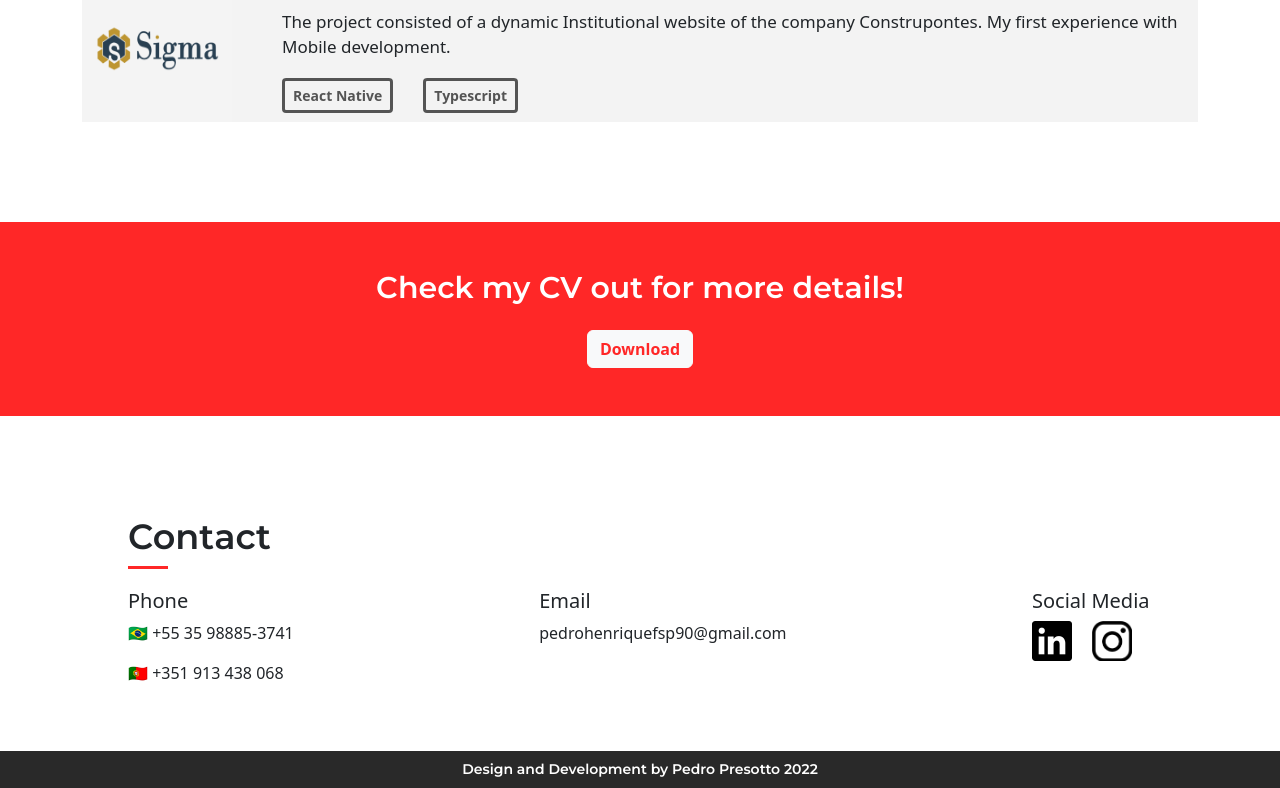
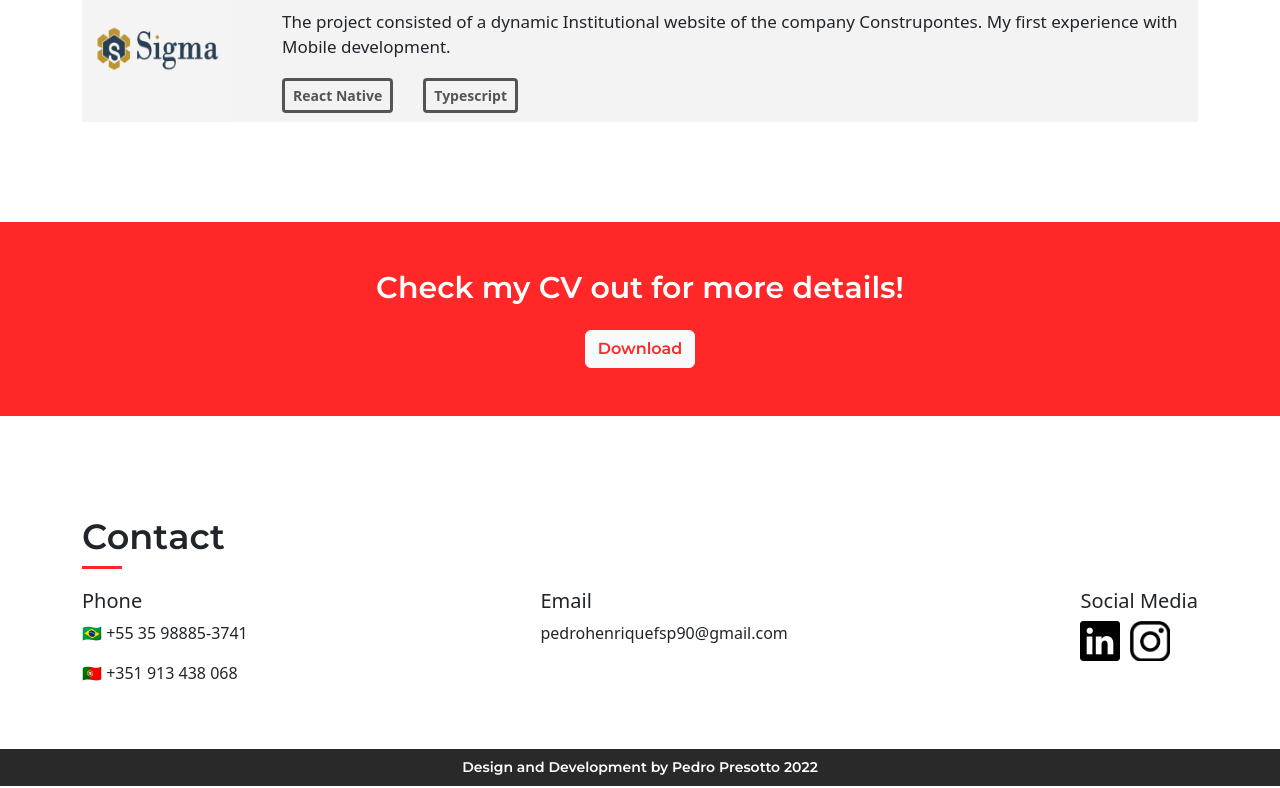
Before and after one commit to pedrofsp/My-Portifolio-Website, a React (Create React App) app: page / in a window 1280 px wide. Shown: the part 2462-3250 px from the top of the page. Built offline with nearby package versions, Linux system fonts and the light colour scheme.

Commit message:
Contact Update

```diff
--- a/src/App.scss
+++ b/src/App.scss
@@ -126,42 +126,36 @@ p {
   padding: 0;
 }
 
-/*.App {
-  text-align: center;
+/*All standart customization*/
+* {
 }
 
-.App-logo {
-  height: 40vmin;
-  pointer-events: none;
+/*Backgrounds*/
+
+.background-red {
+  background-color: $red;
 }
 
-@media (prefers-reduced-motion: no-preference) {
-  .App-logo {
-    animation: App-logo-spin infinite 20s linear;
-  }
+.background-black {
+  background-color: $black;
 }
 
-.App-header {
-  background-color: #282c34;
-  min-height: 100vh;
-  display: flex;
-  flex-direction: column;
-  align-items: center;
-  justify-content: center;
-  font-size: calc(10px + 2vmin);
-  color: white;
+/*Font colors*/
+
+.font-white {
+  color: $white;
 }
 
-.App-link {
-  color: #61dafb;
+.font-red {
+  color: $red !important;
 }
 
-@keyframes App-logo-spin {
-  from {
-    transform: rotate(0deg);
-  }
-  to {
-    transform: rotate(360deg);
-  }
+/*Font Family*/
+
+.montserrat-semi-bold {
+  font-family: MontserratSemiBold !important;
 }
-*/
+
+.montserrat-regular {
+  font-family: MontserratRegular;
+}
--- a/src/Sections/About/index.js
+++ b/src/Sections/About/index.js
@@ -3,7 +3,6 @@ import StackComponent from "../../components/Stack";
 import TitleComponent from "../../components/Title";
 import { connect } from "react-redux";
 import { Container } from "react-bootstrap";
-import "./style.scss";
 import { isMobile } from "../../functions/functions";
 
 const About = ({ english }) => {
@@ -41,7 +40,7 @@ const About = ({ english }) => {
       <TitleComponent text={english ? "My career so far" : "Minha jornada"} />
       <div className="d-flex flex-column flex-md-row">
         <p
-          className={isMobile() ? "" : "lead"}
+          className={`montserrat-regular ${isMobile() ? "" : "lead"}`}
           style={{
             flex: 1.5,
           }}
--- a/src/Sections/About/style.scss
+++ /dev/null
@@ -1,8 +0,0 @@
-@import "../../sass/variables.scss";
-@import "../../sass/functions.scss";
-
-.all-about {
-  p {
-    font-family: MontserratRegular;
-  }
-}
--- a/src/Sections/CV/index.js
+++ b/src/Sections/CV/index.js
@@ -2,17 +2,13 @@ import React from "react";
 import cvEnglish from "../../assets/CV/pedro_presotto_cv_english.pdf";
 import { connect } from "react-redux";
 import { Button } from "react-bootstrap";
-import "./style.scss";
 
 const CV = ({ english }) => {
   return (
-    <div
-      className="d-flex justify-content-center py-5"
-      style={{ backgroundColor: "#ff2727" }}
-    >
+    <div className="background-red d-flex justify-content-center py-5">
       <div>
         <h4
-          className="cv-text text-center text-white"
+          className="montserrat-semi-bold text-center text-white"
           style={{ fontSize: "30px" }}
         >
           {english
@@ -22,10 +18,7 @@ const CV = ({ english }) => {
         <div className="my-4"></div>
         <div className="d-flex justify-content-center">
           <a href={cvEnglish} target="_blank" rel="noreferrer">
-            <Button
-              variant="light"
-              style={{ color: "#ff2727", fontWeight: "bold" }}
-            >
+            <Button variant="light" className="montserrat-semi-bold font-red">
               Download
             </Button>
           </a>
--- a/src/Sections/CV/style.scss
+++ /dev/null
@@ -1,6 +0,0 @@
-@import "../../sass/variables.scss";
-@import "../../sass/functions.scss";
-
-.cv-text {
-  font-family: MontserratSemiBold;
-}
--- a/src/Sections/Contact/index.js
+++ b/src/Sections/Contact/index.js
@@ -1,56 +1,65 @@
-import React from "react";
+import React, { useState } from "react";
 import TitleComponent from "../../components/Title";
-import "./style.scss";
 import Linkedin from "../../assets/Images/linkedin.png";
 import Instagram from "../../assets/Images/instagram.png";
 import { connect } from "react-redux";
+import { Container } from "react-bootstrap";
 
 const Contact = ({ english }) => {
+  const [socialMedia] = useState([
+    {
+      link: "https://www.linkedin.com/in/pedro-presotto/",
+      img: Linkedin,
+      alt: "Linkedin",
+    },
+    {
+      link: "https://www.instagram.com/pedro_presotto/",
+      img: Instagram,
+      alt: "Instagram",
+    },
+  ]);
+
+  const listSocialMedia = socialMedia.map((item) => {
     return (
-    <div className="all-contact">
-      <div className="center-content">
-        <div className="content">
+      <a
+        style={{ marginRight: "10px" }}
+        href={item.link}
+        target="_blank"
+        rel="noreferrer"
+      >
+        <img style={{ width: "40px" }} src={item.img} alt={item.alt} />
+      </a>
+    );
+  });
+
+  return (
+    <div>
+      <Container className="content">
         <TitleComponent text={english ? "Contact" : "Contato"} />
-          <div className="flex-topics">
-            <div className="flex-space-topics"></div>
+        <div className="d-flex flex-column flex-md-row justify-content-between">
           <div>
             <h5>{english ? "Phone" : "Telefone/Telemóvel"}</h5>
             <p>🇧🇷 +55 35 98885-3741</p>
             <p>🇵🇹 +351 913 438 068</p>
           </div>
-            <div className="flex-space-topics"></div>
           <div>
             <h5>Email</h5>
             <p>pedrohenriquefsp90@gmail.com</p>
           </div>
-            <div className="flex-space-topics"></div>
           <div>
             <h5>{english ? "Social Media" : "Redes Sociais"}</h5>
-              <a
-                href="https://www.linkedin.com/in/pedro-presotto/"
-                target="_blank"
-                rel="noreferrer"
-              >
-                <img src={Linkedin} alt="linkedin-logo" />
-              </a>
-              <a
-                href="https://www.instagram.com/pedro_presotto/"
-                target="_blank"
-                rel="noreferrer"
-              >
-                <img src={Instagram} alt="instagram-logo" />
-              </a>
+            <div>{listSocialMedia}</div>
           </div>
         </div>
-        </div>
-      </div>
-      <div className="bottom">
-        <p>
+      </Container>
+      <p
+        style={{ fontSize: "14px" }}
+        className="background-black font-white montserrat-semi-bold text-center mb-0 mt-5 py-2"
+      >
         {english
           ? "Design and Development by Pedro Presotto 2022"
           : "Design e Desenvolvimento por Pedro Presotto 2022"}
       </p>
-      </div>
     </div>
   );
 };
--- a/src/Sections/Contact/style.scss
+++ /dev/null
@@ -1,55 +0,0 @@
-@import "../../sass/variables.scss";
-@import "../../sass/functions.scss";
-
-.all-contact {
-  @include flexBox(column, space-between);
-  .center-content {
-    width: 100%;
-    @include flexBox(row, center);
-    .content {
-      width: $widthPagePorcentage;
-
-      .flex-topics {
-        @include flexBox(row, space-between);
-        $imageSize: 40px;
-        img {
-          width: $imageSize;
-          height: $imageSize;
-          margin-right: 20px;
-        }
-        .flex-space-topics {
-          display: none;
-        }
-      }
-    }
-  }
-  .bottom {
-    margin-top: 50px;
-    background-color: $black;
-
-    p {
-      font-family: MontserratSemiBold;
-      padding: 8px 0;
-      margin: 0;
-      font-size: $md;
-      align-self: center;
-      text-align: center;
-      color: $white;
-    }
-  }
-}
-
-@media only screen and (max-width: 600px) {
-  .all-contact {
-    .center-content {
-      .content {
-        .flex-topics {
-          flex-direction: column;
-          .flex-space-topics {
-            @include verticalSpace(20px);
-          }
-        }
-      }
-    }
-  }
-}
--- a/src/Sections/Introduction/index.js
+++ b/src/Sections/Introduction/index.js
@@ -16,7 +16,7 @@ const Introduction = ({ english, dispatch }) => {
         <div className="d-flex flex-md-column justify-content-center align-center">
           <div style={{ width: `${isMobile() ? "80%" : "unset"}` }}>
             <h2
-              className="welcome-text display-4"
+              className="montserrat-semi-bold display-4"
               style={{ fontWeight: "bold" }}
             >
               {english
--- a/src/Sections/Introduction/style.scss
+++ b/src/Sections/Introduction/style.scss
@@ -10,7 +10,3 @@
   background-color: $white;
   border-radius: 50%;
 }
-
-.welcome-text {
-  font-family: MontserratSemiBold;
-}
```
Lines whose indentation alone changed are shown as unchanged.
